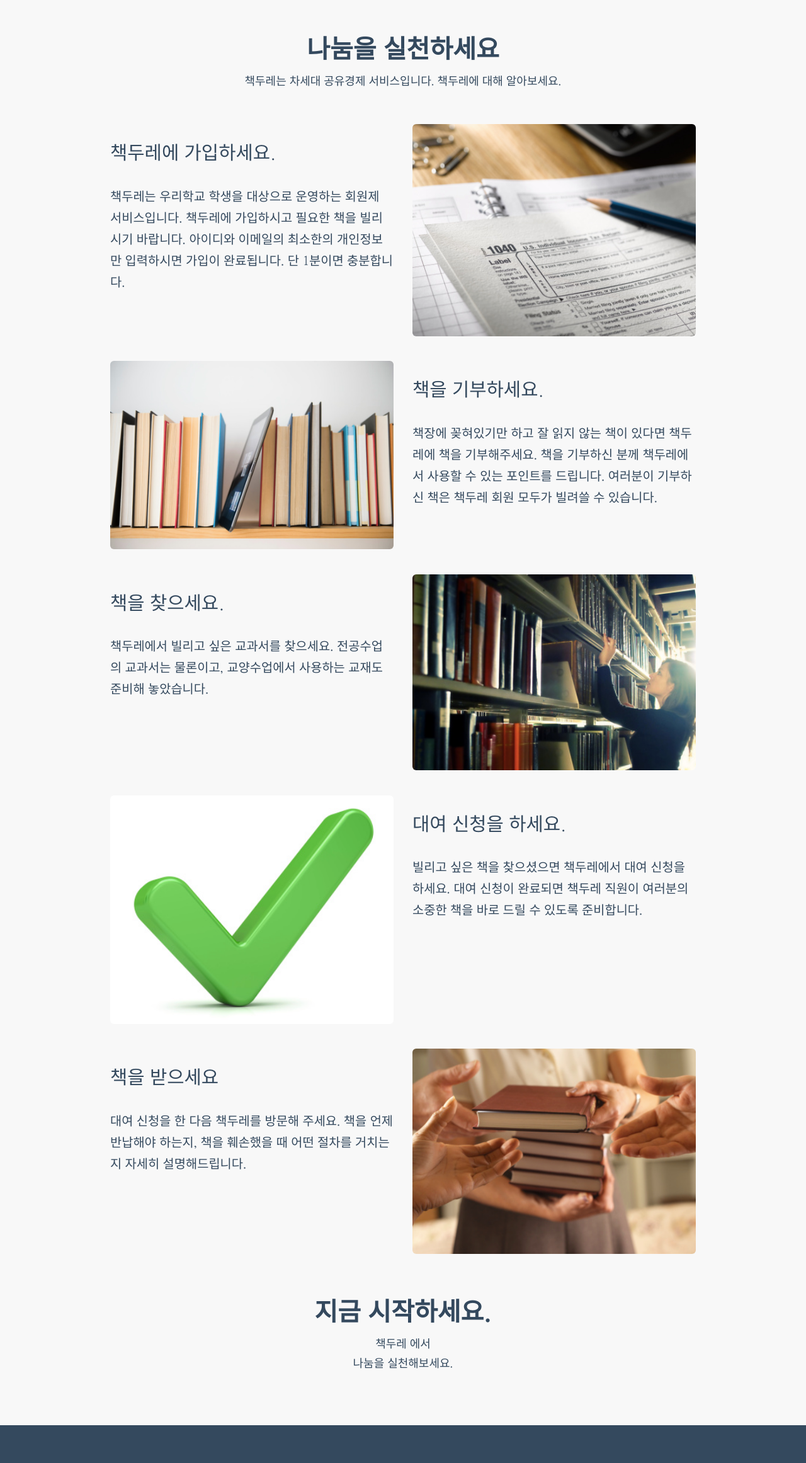
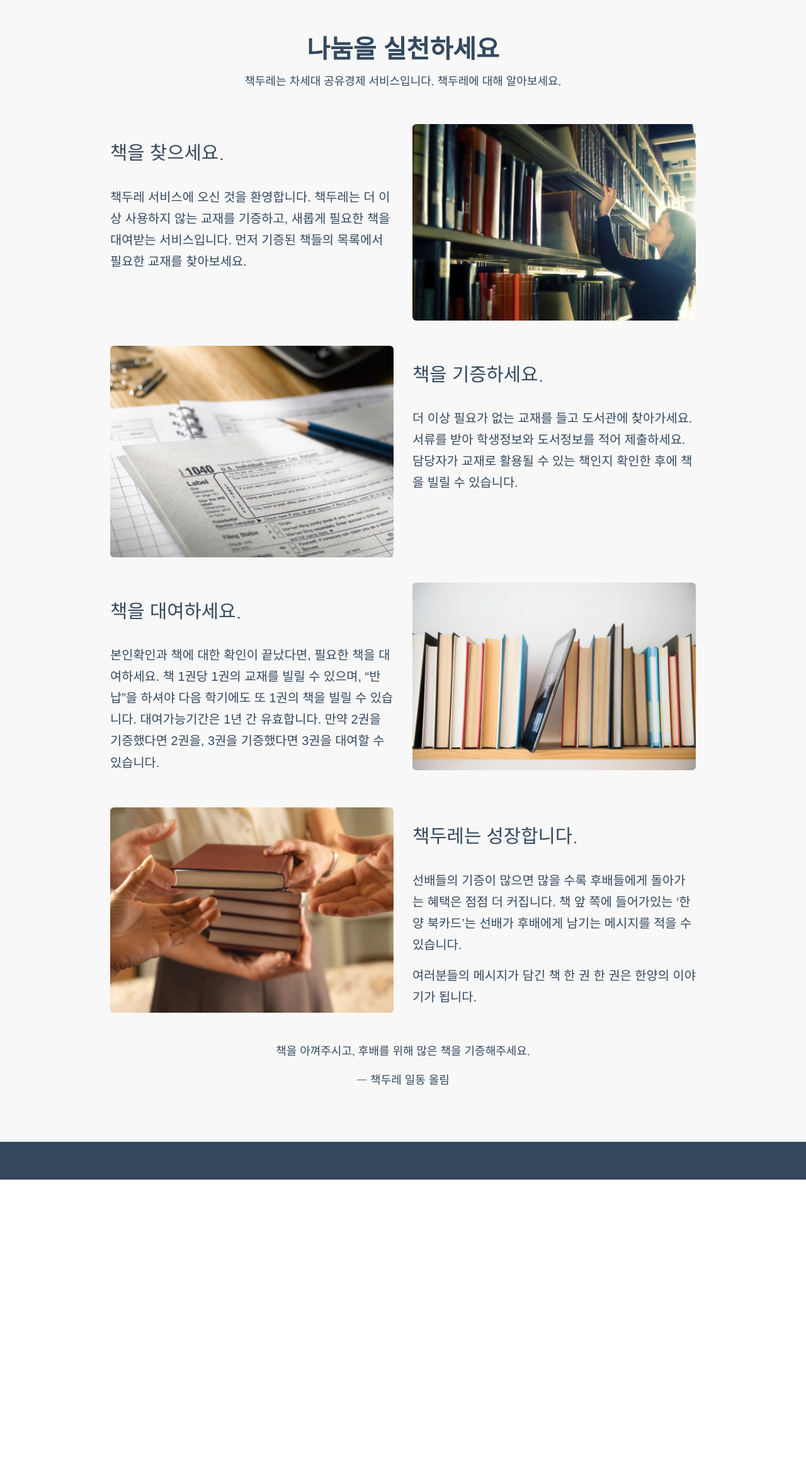
Before and after one commit to SungjinYoo/BookShare, a Django app: template bookshare/templates/how_it_works.html in a window 1280 px wide. Shown: the part 235-2558 px from the top of the page at 63% size. After the commit the page ends 2108 px from the top, so only its background shows below. Run offline with Django 3.2, Linux system fonts and the light colour scheme; the template is opened without the code that fills it, so the values that code supplies are empty; some libraries are stand-ins or nearby versions.

Commit message:
change how it works

```diff
--- /dev/null
+++ b/bookshare/static/css/how_it_works.css
@@ -0,0 +1,3 @@
+.how-it-works .step p {
+    font-family: sans-serif;
+}
--- a/bookshare/templates/how_it_works.html
+++ b/bookshare/templates/how_it_works.html
@@ -3,6 +3,8 @@
 {% block title %}How It Works{% endblock %}
 
 {% block content %}
+<link rel="stylesheet" type="text/css" href="/static/css/how_it_works.css">
+
 <div class="how-it-works">
 <header class="page-header">
 <h2 class="text-center">이용 안내</h2>
@@ -16,28 +18,8 @@
 
 <div class="row step">
     <div class="col-md-6">
-        <h3>책두레에 가입하세요.</h3>
-        <p>책두레는 우리학교 학생을 대상으로 운영하는 회원제 서비스입니다. 책두레에 가입하시고 필요한 책을 빌리시기 바랍니다. 아이디와 이메일의 최소한의 개인정보만 입력하시면 가입이 완료됩니다. 단 1분이면 충분합니다.</p>
-    </div>
-    <div class="col-md-6">
-        <img src="{{ STATIC_URL }}img/how-it-works/1.png" />
-    </div>
-</div>
-
-<div class="row step">
-    <div class="col-md-6">
-        <img src="{{ STATIC_URL }}img/how-it-works/2.png" />
-    </div>
-    <div class="col-md-6">
-        <h3>책을 기부하세요.</h3>
-        <p>책장에 꽂혀있기만 하고 잘 읽지 않는 책이 있다면 책두레에 책을 기부해주세요. 책을 기부하신 분께 책두레에서 사용할 수 있는 포인트를 드립니다. 여러분이 기부하신 책은 책두레 회원 모두가 빌려쓸 수 있습니다. </p>
-    </div>
-</div>
-
-<div class="row step">
-    <div class="col-md-6">
         <h3>책을 찾으세요.</h3>
-        <p>책두레에서 빌리고 싶은 교과서를 찾으세요. 전공수업의 교과서는 물론이고, 교양수업에서 사용하는 교재도 준비해 놓았습니다.</p>
+        <p>책두레 서비스에 오신 것을 환영합니다. 책두레는 더 이상 사용하지 않는 교재를 기증하고, 새롭게 필요한 책을 대여받는 서비스입니다. 먼저 기증된 책들의 목록에서 필요한 교재를 찾아보세요.</p>
     </div>
     <div class="col-md-6">
         <img src="{{ STATIC_URL }}img/how-it-works/3.png" />
@@ -46,28 +28,39 @@
 
 <div class="row step">
     <div class="col-md-6">
-        <img src="{{ STATIC_URL }}img/how-it-works/4.png" />
+        <img src="{{ STATIC_URL }}img/how-it-works/1.png" />
     </div>
     <div class="col-md-6">
-        <h3>대여 신청을 하세요.</h3>
-        <p>빌리고 싶은 책을 찾으셨으면 책두레에서 대여 신청을 하세요. 대여 신청이 완료되면 책두레 직원이 여러분의 소중한 책을 바로 드릴 수 있도록 준비합니다.</p>
+        <h3>책을 기증하세요.</h3>
+        <p>더 이상 필요가 없는 교재를 들고 도서관에 찾아가세요. 서류를 받아 학생정보와 도서정보를 적어 제출하세요. 담당자가 교재로 활용될 수 있는 책인지 확인한 후에 책을 빌릴 수 있습니다.</p>
     </div>
 </div>
 
 <div class="row step">
     <div class="col-md-6">
-        <h3>책을 받으세요</h3>
-        <p>대여 신청을 한 다음 책두레를 방문해 주세요. 책을 언제 반납해야 하는지, 책을 훼손했을 때 어떤 절차를 거치는지 자세히 설명해드립니다.</p>
+        <h3>책을 대여하세요.</h3>
+        <p>본인확인과 책에 대한 확인이 끝났다면, 필요한 책을 대여하세요. 책 1권당 1권의 교재를 빌릴 수 있으며, “반납”을 하셔야 다음 학기에도 또 1권의 책을 빌릴 수 있습니다. 대여가능기간은 1년 간 유효합니다. 만약 2권을 기증했다면 2권을, 3권을 기증했다면 3권을 대여할 수 있습니다.</p>
     </div>
     <div class="col-md-6">
+        <img src="{{ STATIC_URL }}img/how-it-works/2.png" />
+    </div>
+</div>
+
+<div class="row step">
+    <div class="col-md-6">
         <img src="{{ STATIC_URL }}img/how-it-works/5.png" />
+    </div>
+    <div class="col-md-6">
+        <h3>책두레는 성장합니다.</h3>
+        <p>선배들의 기증이 많으면 많을 수록 후배들에게 돌아가는 혜택은 점점 더 커집니다. 책 앞 쪽에 들어가있는 ‘한양 북카드’는 선배가 후배에게 남기는 메시지를 적을 수 있습니다.</p>
+        <p>여러분들의 메시지가 담긴 책 한 권 한 권은 한양의 이야기가 됩니다.</p>
     </div>
 </div>
 
 <div class="row">
     <div class="col-md-12 text-center">
-        <h3>지금 시작하세요.</h3>
-        <p>책두레 에서 <br /> 나눔을 실천해보세요. <br />
+        <p>책을 아껴주시고, 후배를 위해 많은 책을 기증해주세요.</p>
+        <p>&mdash; 책두레 일동 올림</p>
     </div>
 </div>
 </div>
```
